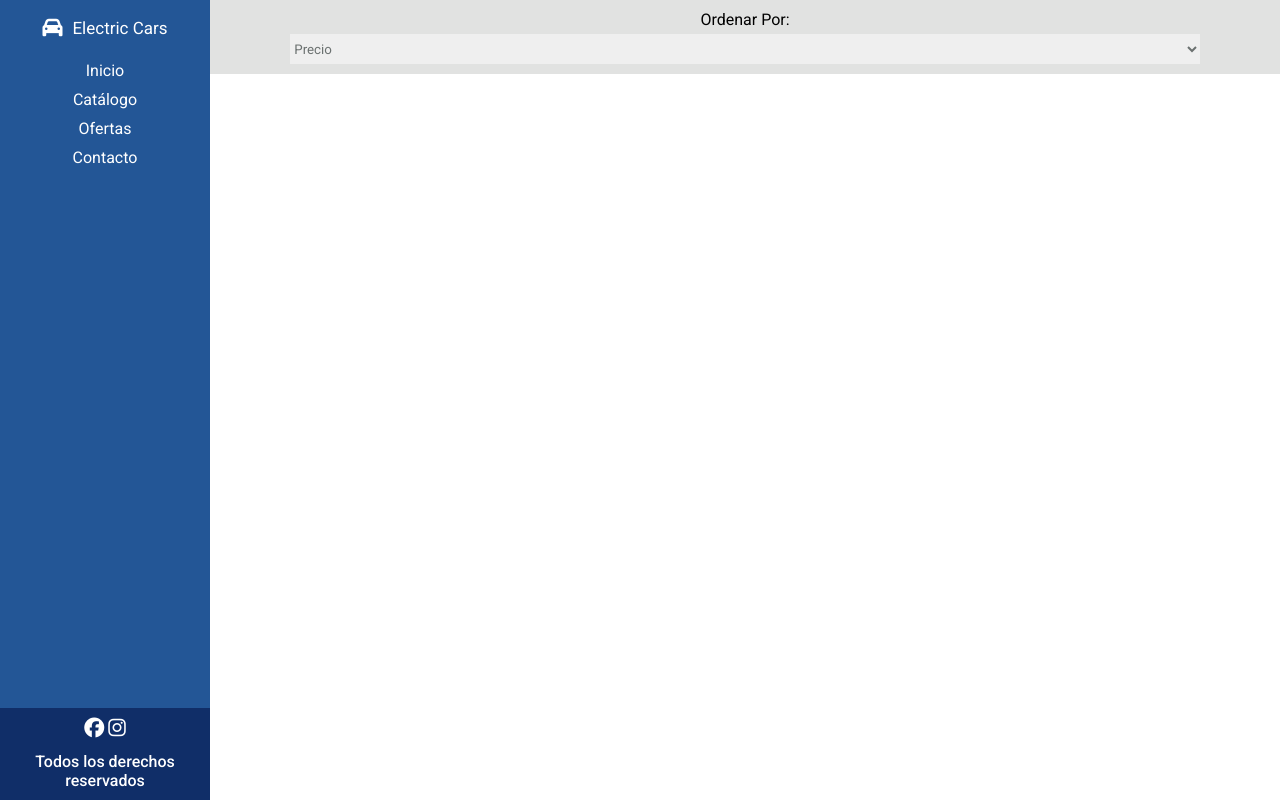
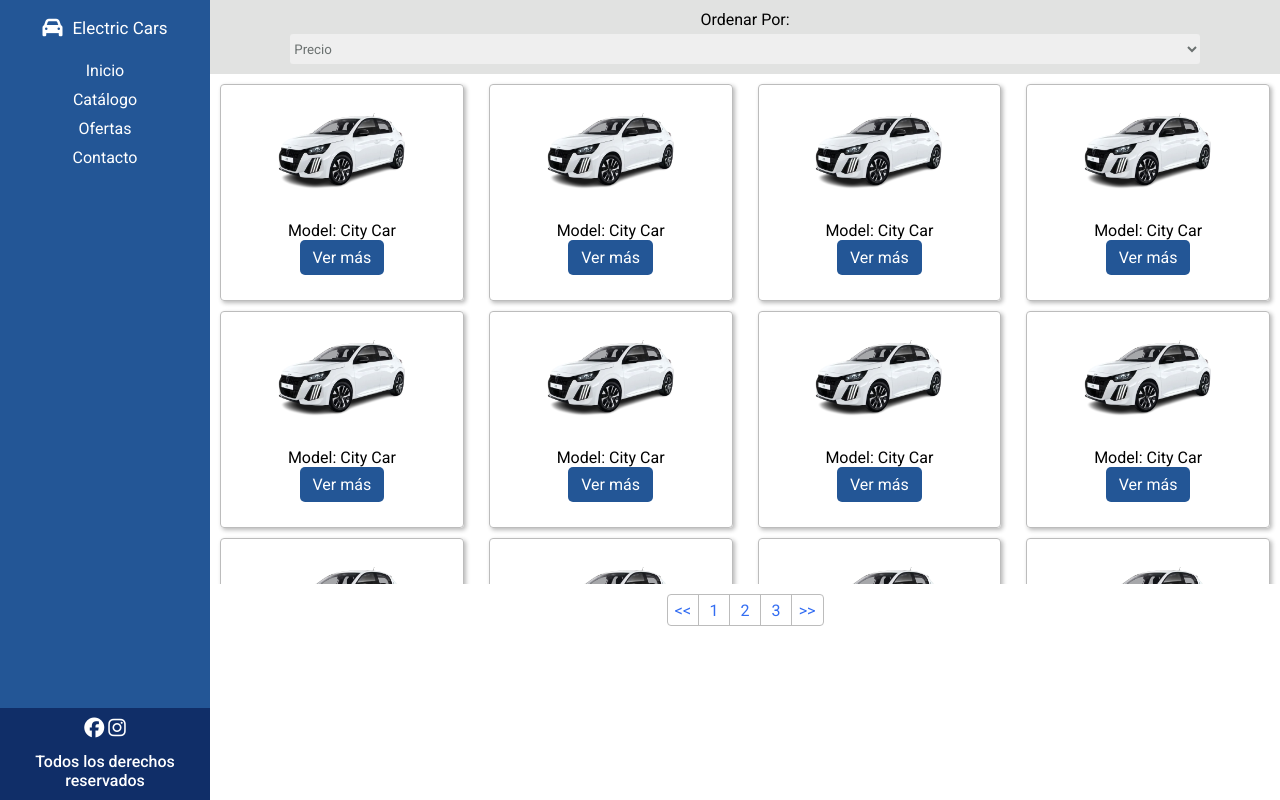
Before and after one commit to ncisanl/02_Desafio_03_Electric_Car_Store, a plain HTML site: page index.html in a window 1280 px wide. Drawn offline with Linux system fonts and the light colour scheme.

Commit message:
card y paginador completo

```diff
--- a/assets/css/style.css
+++ b/assets/css/style.css
@@ -76,6 +76,20 @@
   .footer-father-principal {
     gap: 5px;
   }
+
+  .button-card {
+    width: 41%;
+    margin-bottom: 15px;
+  }
+
+  .grid-main {
+    grid-template-columns: auto;
+    min-height: 375px;
+  }
+
+  .father-paginator {
+    margin-bottom: 20px;
+  }
 }
 
 @media (min-width: 576px) {
@@ -98,6 +112,17 @@
   .footer-desktop {
     max-width: 210px;
     text-align: center;
+  }
+
+  .button-card {
+    width: 35%;
+    margin-bottom: 25px;
+  }
+
+  .grid-main {
+    grid-template-columns: auto auto auto auto;
+    max-height: 490px;
+    overflow-y: scroll;
   }
 }
 
@@ -125,8 +150,7 @@
 
 .grid-main {
   display: grid;
-  grid-template-columns: auto auto auto;
-  column-gap: 10px;
+  column-gap: 25px;
   row-gap: 10px;
   padding: 10px;
 }
@@ -163,7 +187,7 @@
   font-style: normal;
 }
 
-menu li {
+li {
   list-style: none;
 }
 
@@ -198,5 +222,64 @@ menu li {
   width: 85%;
   height: 30px;
   border: none;
+  border-radius: 3px;
   color: #6b7170;
 }
+
+.card-product {
+  max-height: 217px;
+  border: 1px solid #bcbcbc;
+  border-radius: 4px;
+  box-shadow: 2px 2px 4px 0 rgba(20, 20, 20, 0.3);
+  display: flex;
+  flex-direction: column;
+  align-items: center;
+}
+
+.img-card-car {
+  width: 150px;
+  height: 120px;
+}
+
+.padding-t {
+  padding-top: 1em;
+}
+
+.padding-b {
+  padding-bottom: 1em;
+}
+
+.button-card {
+  height: 35px;
+  border-radius: 5px;
+  border: none;
+  color: white;
+  background-color: #235696;
+  cursor: pointer;
+}
+
+.father-paginator {
+  text-align: -webkit-center;
+  margin-top: 10px;
+}
+
+.paginator {
+  border: 1px solid #bcbcbc;
+  display: flex;
+  flex-direction: row;
+  justify-content: center;
+  text-align: center;
+  color: #336df2;
+  border-radius: 4px;
+  max-width: 155px;
+}
+
+.basic-paginator {
+  height: 30px;
+  width: 30px;
+  align-content: center;
+}
+
+.number-paginator {
+  border-left: 1px solid #bcbcbc;
+}
--- a/index.html
+++ b/index.html
@@ -54,7 +54,125 @@
     </menu>
 
     <main class="sect-main">
-      <div class="grid-main"></div>
+      <div class="grid-main">
+        <div class="card-product">
+          <img
+            alt="Vehículo Peugeot new 208"
+            src="assets/img/car.png"
+            class="img-card-car"
+          />
+          <p class="font-roboto-medium padding-t">Model: City Car</p>
+          <button class="font-roboto-medium button-card">Ver más</button>
+        </div>
+        <div class="card-product d-none">
+          <img
+            alt="Vehículo Peugeot new 208"
+            src="assets/img/car.png"
+            class="img-card-car"
+          />
+          <p class="font-roboto-medium padding-t">Model: City Car</p>
+          <button class="font-roboto-medium button-card">Ver más</button>
+        </div>
+        <div class="card-product d-none">
+          <img
+            alt="Vehículo Peugeot new 208"
+            src="assets/img/car.png"
+            class="img-card-car"
+          />
+          <p class="font-roboto-medium padding-t">Model: City Car</p>
+          <button class="font-roboto-medium button-card">Ver más</button>
+        </div>
+        <div class="card-product d-none">
+          <img
+            alt="Vehículo Peugeot new 208"
+            src="assets/img/car.png"
+            class="img-card-car"
+          />
+          <p class="font-roboto-medium padding-t">Model: City Car</p>
+          <button class="font-roboto-medium button-card">Ver más</button>
+        </div>
+        <div class="card-product d-none">
+          <img
+            alt="Vehículo Peugeot new 208"
+            src="assets/img/car.png"
+            class="img-card-car"
+          />
+          <p class="font-roboto-medium padding-t">Model: City Car</p>
+          <button class="font-roboto-medium button-card">Ver más</button>
+        </div>
+        <div class="card-product d-none">
+          <img
+            alt="Vehículo Peugeot new 208"
+            src="assets/img/car.png"
+            class="img-card-car"
+          />
+          <p class="font-roboto-medium padding-t">Model: City Car</p>
+          <button class="font-roboto-medium button-card">Ver más</button>
+        </div>
+        <div class="card-product d-none">
+          <img
+            alt="Vehículo Peugeot new 208"
+            src="assets/img/car.png"
+            class="img-card-car"
+          />
+          <p class="font-roboto-medium padding-t">Model: City Car</p>
+          <button class="font-roboto-medium button-card">Ver más</button>
+        </div>
+        <div class="card-product d-none">
+          <img
+            alt="Vehículo Peugeot new 208"
+            src="assets/img/car.png"
+            class="img-card-car"
+          />
+          <p class="font-roboto-medium padding-t">Model: City Car</p>
+          <button class="font-roboto-medium button-card">Ver más</button>
+        </div>
+        <div class="card-product d-none">
+          <img
+            alt="Vehículo Peugeot new 208"
+            src="assets/img/car.png"
+            class="img-card-car"
+          />
+          <p class="font-roboto-medium padding-t">Model: City Car</p>
+          <button class="font-roboto-medium button-card">Ver más</button>
+        </div>
+        <div class="card-product d-none">
+          <img
+            alt="Vehículo Peugeot new 208"
+            src="assets/img/car.png"
+            class="img-card-car"
+          />
+          <p class="font-roboto-medium padding-t">Model: City Car</p>
+          <button class="font-roboto-medium button-card">Ver más</button>
+        </div>
+        <div class="card-product d-none">
+          <img
+            alt="Vehículo Peugeot new 208"
+            src="assets/img/car.png"
+            class="img-card-car"
+          />
+          <p class="font-roboto-medium padding-t">Model: City Car</p>
+          <button class="font-roboto-medium button-card">Ver más</button>
+        </div>
+        <div class="card-product d-none">
+          <img
+            alt="Vehículo Peugeot new 208"
+            src="assets/img/car.png"
+            class="img-card-car"
+          />
+          <p class="font-roboto-medium padding-t">Model: City Car</p>
+          <button class="font-roboto-medium button-card">Ver más</button>
+        </div>
+      </div>
+      <div class="father-paginator">
+        <ul class="paginator">
+          <li class="basic-paginator"><<</li>
+          <li class="basic-paginator number-paginator">1</li>
+          <li class="basic-paginator number-paginator">2</li>
+          <li class="basic-paginator number-paginator">3</li>
+          <li class="basic-paginator number-paginator">>></li>
+        </ul>
+      </div>
     </main>
 
     <footer class="sect-footer footer-father-principal">
```
Also changed, not shown: assets/img/car.png (added).
